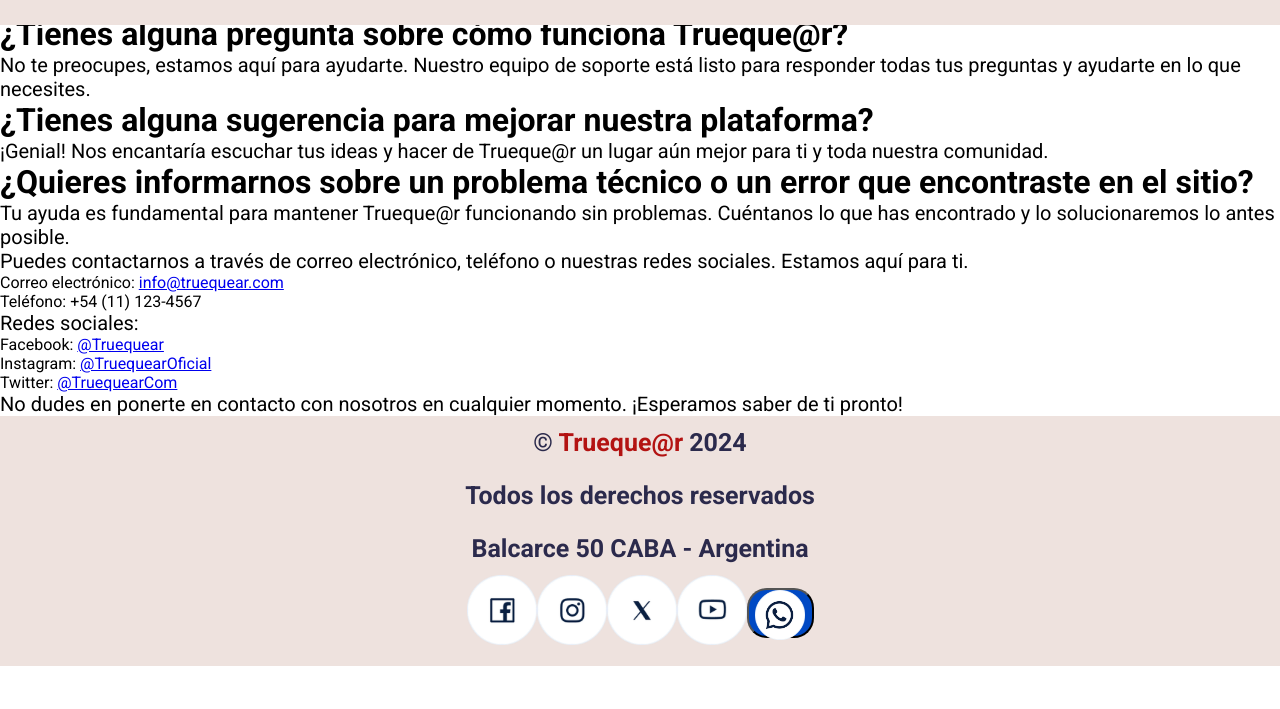
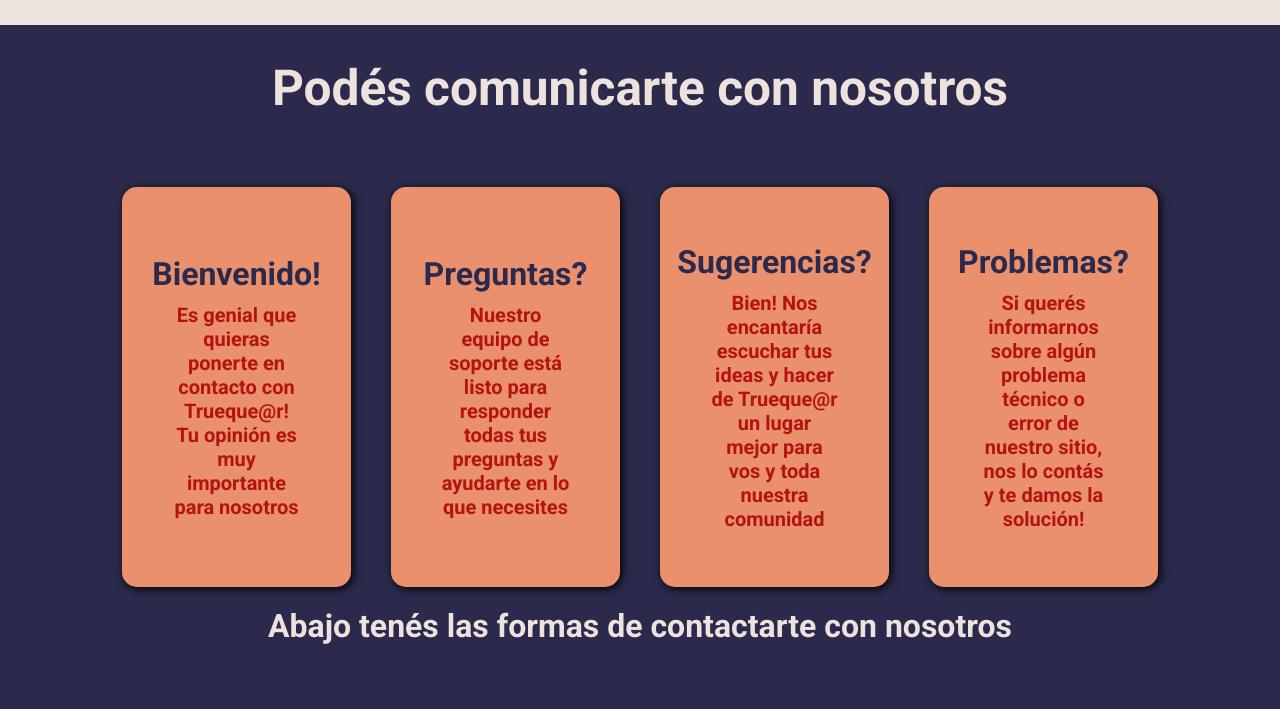
Before and after one commit to jcroehrs/tp-codoacodo, a plain HTML site: page contacto.html in a window 1280 px wide. Shown: the part 91-800 px from the top of the page. Drawn offline with Linux system fonts and the light colour scheme.

Commit message:
agregué main de "Contacto"

```diff
--- a/contacto.html
+++ b/contacto.html
@@ -37,36 +37,38 @@
 
 
         <main>
-            <div class="cuerpo">
-
-                <h2>¡Contactanos!</h2>
-                <p>¡Hola truequero! Estamos emocionados de que quieras ponerte en contacto con nosotros en Trueque@r.
-                    ¡Tu opinión es muy importante para nosotros!</p>
-                <h3>¿Tienes alguna pregunta sobre cómo funciona Trueque@r?</h3>
-                <p>No te preocupes, estamos aquí para ayudarte. Nuestro equipo de soporte está listo para responder
-                    todas tus preguntas y ayudarte en lo que necesites.</p>
-                <h3>¿Tienes alguna sugerencia para mejorar nuestra plataforma?</h3>
-                <p>¡Genial! Nos encantaría escuchar tus ideas y hacer de Trueque@r un lugar aún mejor para ti y toda
-                    nuestra comunidad.</p>
-                <h3>¿Quieres informarnos sobre un problema técnico o un error que encontraste en el sitio?</h3>
-                <p>Tu ayuda es fundamental para mantener Trueque@r funcionando sin problemas. Cuéntanos lo que has
-                    encontrado y lo solucionaremos lo antes posible.</p>
-                <p>Puedes contactarnos a través de correo electrónico, teléfono o nuestras redes sociales. Estamos aquí
-                    para ti.</p>
-                <ul>
-                    <li>Correo electrónico: <a href="mailto:info@truequear.com">info@truequear.com</a></li>
-                    <li>Teléfono: +54 (11) 123-4567</li>
-                </ul>
-                <p>Redes sociales:</p>
-                <ul>
-                    <li>Facebook: <a href="https://www.facebook.com/Truequear">@Truequear</a></li>
-                    <li>Instagram: <a href="https://www.instagram.com/TruequearOficial">@TruequearOficial</a></li>
-                    <li>Twitter: <a href="https://www.twitter.com/TruequearCom">@TruequearCom</a></li>
-                </ul>
-                <p>No dudes en ponerte en contacto con nosotros en cualquier momento. ¡Esperamos saber de ti pronto!</p>
 
 
-            </div>
+            <section class="cuerpoGral">
+                <div class="container">
+                    <h2>Podés comunicarte con nosotros</h2>
+                    <div class="cuerpo">
+                        <div class="card">
+                            <h3>Bienvenido!</h3>
+                            <p> Es genial que quieras ponerte en contacto con Trueque@r! Tu opinión es muy importante para
+                                nosotros</p>
+                        </div>
+                        <div class="card">
+                            <h3>Preguntas?</h3>
+                            <p> Nuestro equipo de soporte está listo para responder todas tus preguntas y ayudarte en lo que
+                                necesites</p>
+                        </div>
+                        <div class="card">
+                            <h3>Sugerencias?</h3>
+                            <p> Bien! Nos encantaría escuchar tus ideas y hacer de Trueque@r un lugar mejor para vos y toda
+                                nuestra comunidad
+                            </p>
+                        </div>
+                        <div class="card">
+                            <h3>Problemas?</h3>
+                            <p> Si querés informarnos sobre algún problema técnico o error de nuestro sitio, nos lo contás y
+                                te damos la solución!
+                            </p>
+                        </div>
+                    </div>
+                    <h3>Abajo tenés las formas de contactarte con nosotros</h3>
+                </div>
+            </section>
         </main>
 
         <footer>
```
